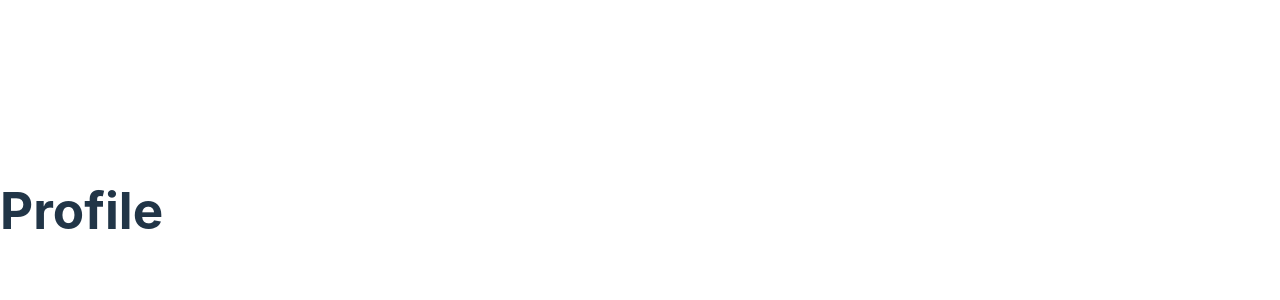
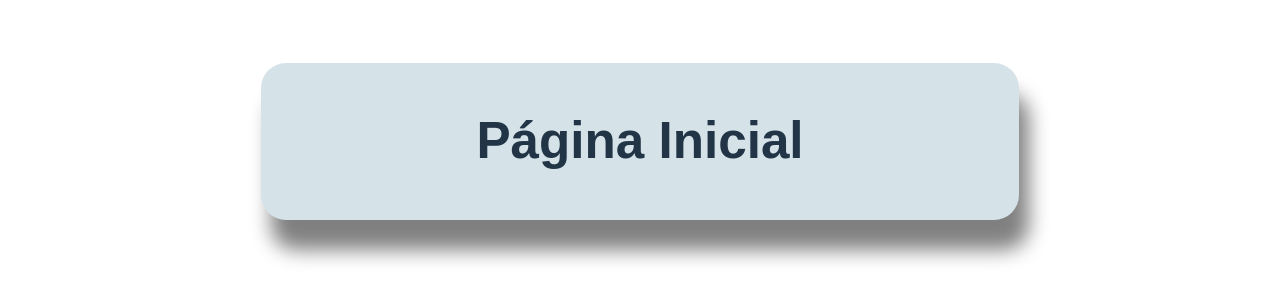
Before and after one commit to FernandoAndrada/-M3S13--EX4-Criando-4-rotas-React, a React (Vite) app in the folder 4router/: page / in a window 1280 px wide. Shown: the part 190-490 px from the top of the page. Built offline with nearby package versions, Linux system fonts and the light colour scheme.

Commit message:
Localizar rotas

```diff
--- a/4router/index.html
+++ b/4router/index.html
@@ -2,9 +2,9 @@
 <html lang="en">
   <head>
     <meta charset="UTF-8" />
-    <link rel="icon" type="image/svg+xml" href="/vite.svg" />
+    <link rel="icon" type="image/jpg" href=" " />
     <meta name="viewport" content="width=device-width, initial-scale=1.0" />
-    <title>Vite + React + TS</title>
+    <title>4Routers</title>
   </head>
   <body>
     <div id="root"></div>
--- a/4router/src/index.css
+++ b/4router/src/index.css
@@ -1,40 +1,11 @@
-:root {
-  font-family: Inter, Avenir, Helvetica, Arial, sans-serif;
-  font-size: 16px;
-  line-height: 24px;
-  font-weight: 400;
 
-  color-scheme: light dark;
-  color: rgba(255, 255, 255, 0.87);
-  background-color: #242424;
-
-  font-synthesis: none;
-  text-rendering: optimizeLegibility;
-  -webkit-font-smoothing: antialiased;
-  -moz-osx-font-smoothing: grayscale;
-  -webkit-text-size-adjust: 100%;
-}
-
-a {
-  font-weight: 500;
-  color: #646cff;
-  text-decoration: inherit;
-}
-a:hover {
-  color: #535bf2;
-}
-
-body {
-  margin: 0;
-  display: flex;
-  place-items: center;
-  min-width: 320px;
-  min-height: 100vh;
-}
 
 h1 {
+  font-family: Arial, Helvetica, sans-serif;
+  position: relative;
   font-size: 3.2em;
   line-height: 1.1;
+  text-align: center;
 }
 
 button {
@@ -42,14 +13,16 @@ button {
   border: 1px solid transparent;
   padding: 0.6em 1.2em;
   font-size: 1em;
-  font-weight: 500;
-  font-family: inherit;
-  background-color: #1a1a1a;
+  font-family: Arial, Helvetica, sans-serif;
+  background-color: #d26868;
   cursor: pointer;
   transition: border-color 0.25s;
+  margin: 1.5%;
 }
 button:hover {
-  border-color: #646cff;
+
+  background-color: #545859;
+  color:rgb(248, 247, 247);
 }
 button:focus,
 button:focus-visible {
@@ -68,3 +41,19 @@ button:focus-visible {
     background-color: #f9f9f9;
   }
 }
+
+.card{
+
+  display: flex;
+  box-shadow: 10px 30px 20px gray;
+  flex-direction: column;
+  max-width: auto;
+  padding: 1rem;
+  background-color: rgb(213, 226, 232);
+  border-radius: 25px;
+  margin: 20%;
+
+
+
+
+}
--- a/4router/src/main.tsx
+++ b/4router/src/main.tsx
@@ -1,14 +1,17 @@
 import React from 'react'
 import ReactDOM from 'react-dom/client'
 import { BrowserRouter } from 'react-router-dom'
+import App from './App'
 import './index.css'
-import { Profile } from './pages/profile'
 import { Router } from './Router'
 
 ReactDOM.createRoot(document.getElementById("root") as HTMLElement).render(
+<div className='card'>
   <React.StrictMode>
     <BrowserRouter>
       <Router />
     </BrowserRouter>
+
   </React.StrictMode>
+ </div>
 );
--- a/4router/src/pages/Profile.tsx
+++ b/4router/src/pages/Profile.tsx
@@ -2,6 +2,9 @@
 
 export function Profile(){
     return(
-        <h1>Profile</h1>
-    )
+    <div>
+     <h1>Página Inicial</h1>
+
+    </div>
+    );
 }
```
Also changed, not shown: 4router/src/App.tsx (+10 -28 lines), 4router/src/Router.tsx (+7 -5 lines).
